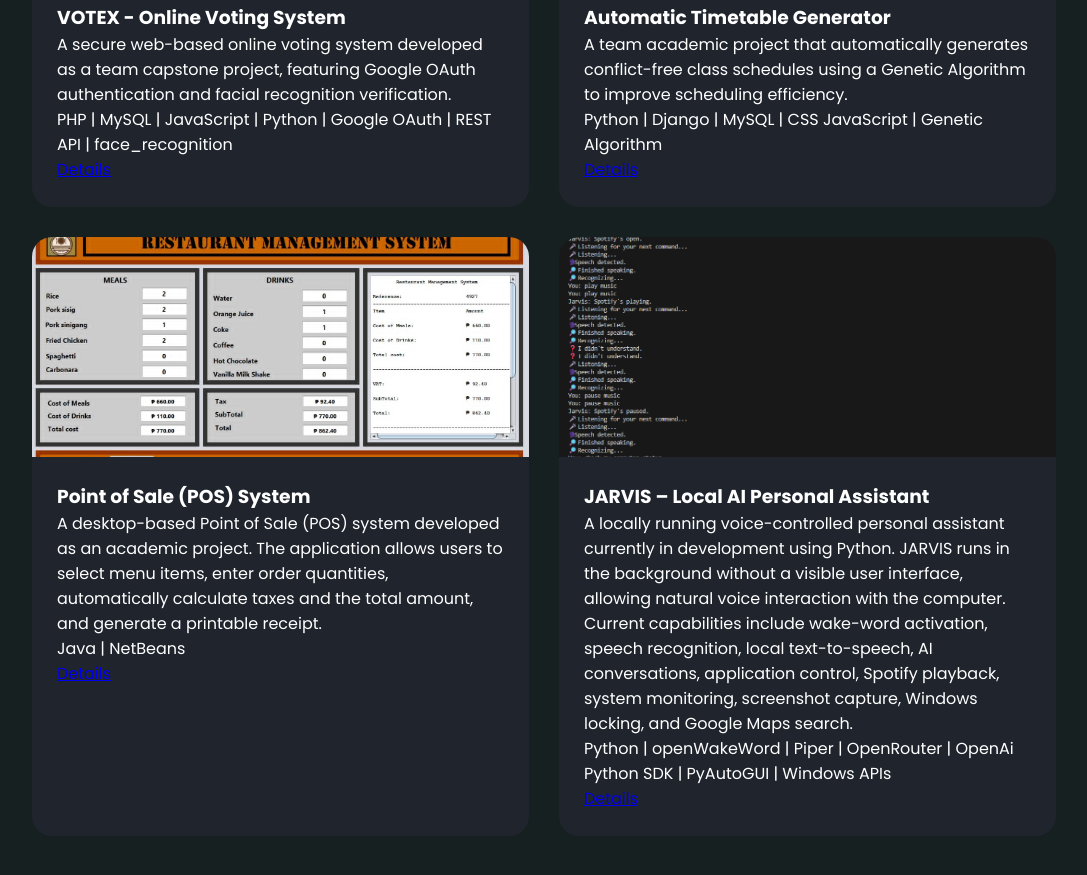
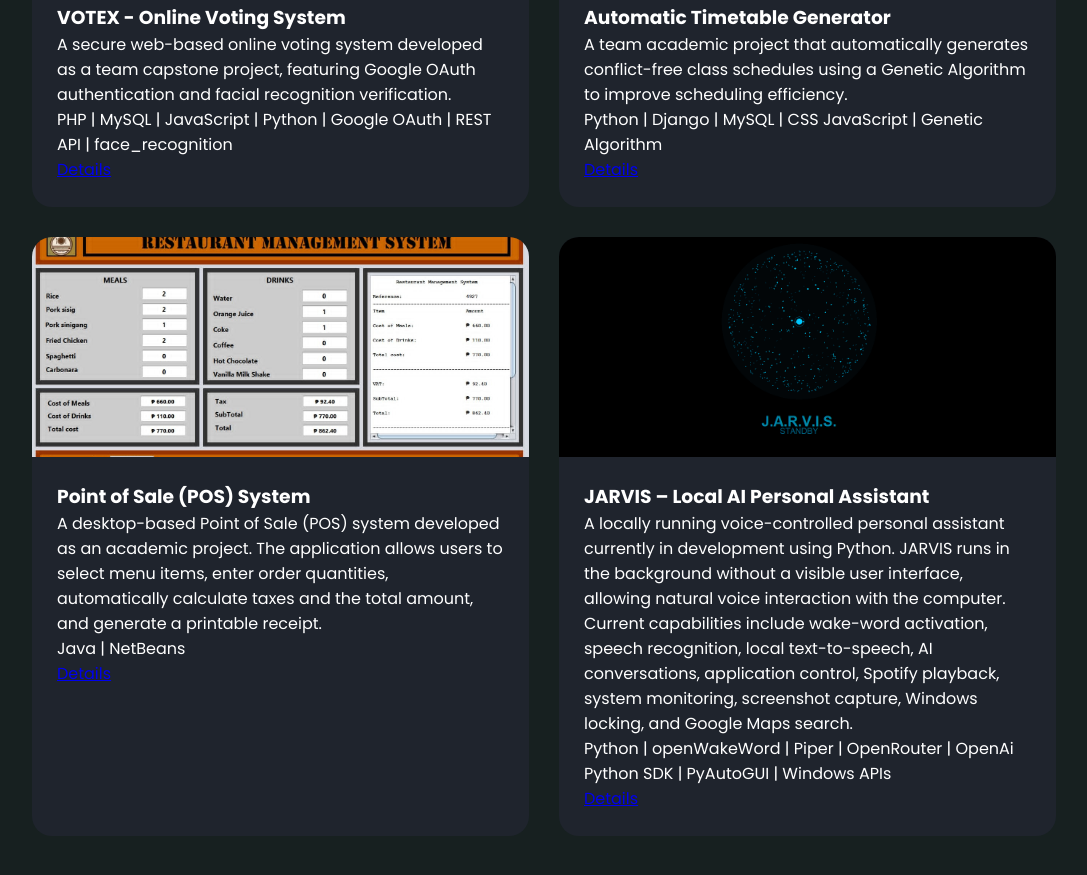
Before and after one commit to vieenn/vien-amodente-portfolio, a plain HTML site: page index.html in a window 1280 px wide. Shown: the part 3304-4179 px from the top of the page, without its empty margins (96-1183 px from the left). Drawn offline with nearby package versions, Linux system fonts and the light colour scheme.

Commit message:
Update index.html

```diff
--- a/index.html
+++ b/index.html
@@ -244,7 +244,7 @@
 
                 <!-- Project 4 -->
                  <div class="project-card">
-            <img src="images/jarvis.png" alt="JARVIS Local AI Personal Assistant">
+            <img src="images/jarvisUI.png" alt="JARVIS Local AI Personal Assistant">
             <div class="project-content">
 
                 <h3>JARVIS – Local AI Personal Assistant</h3>
```
